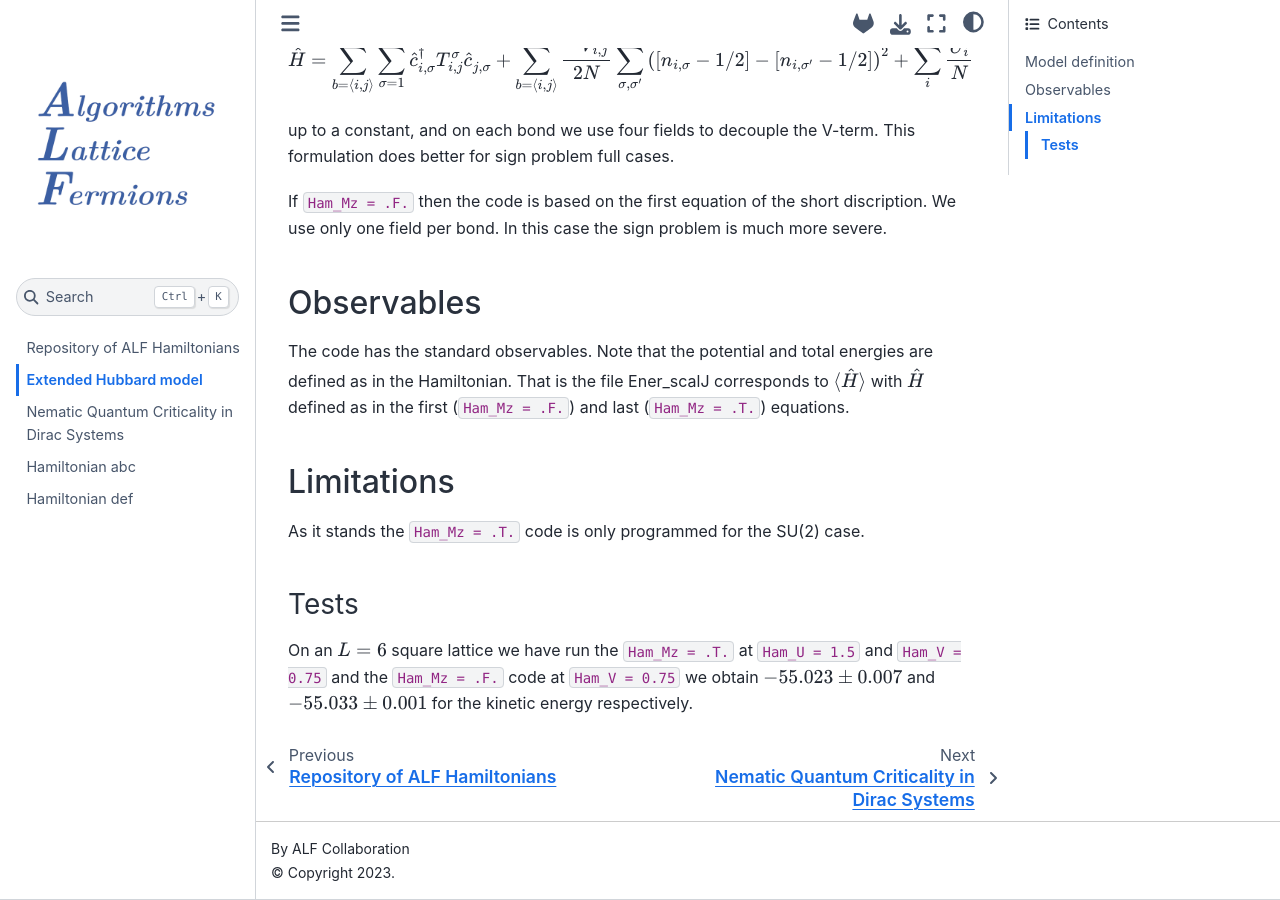
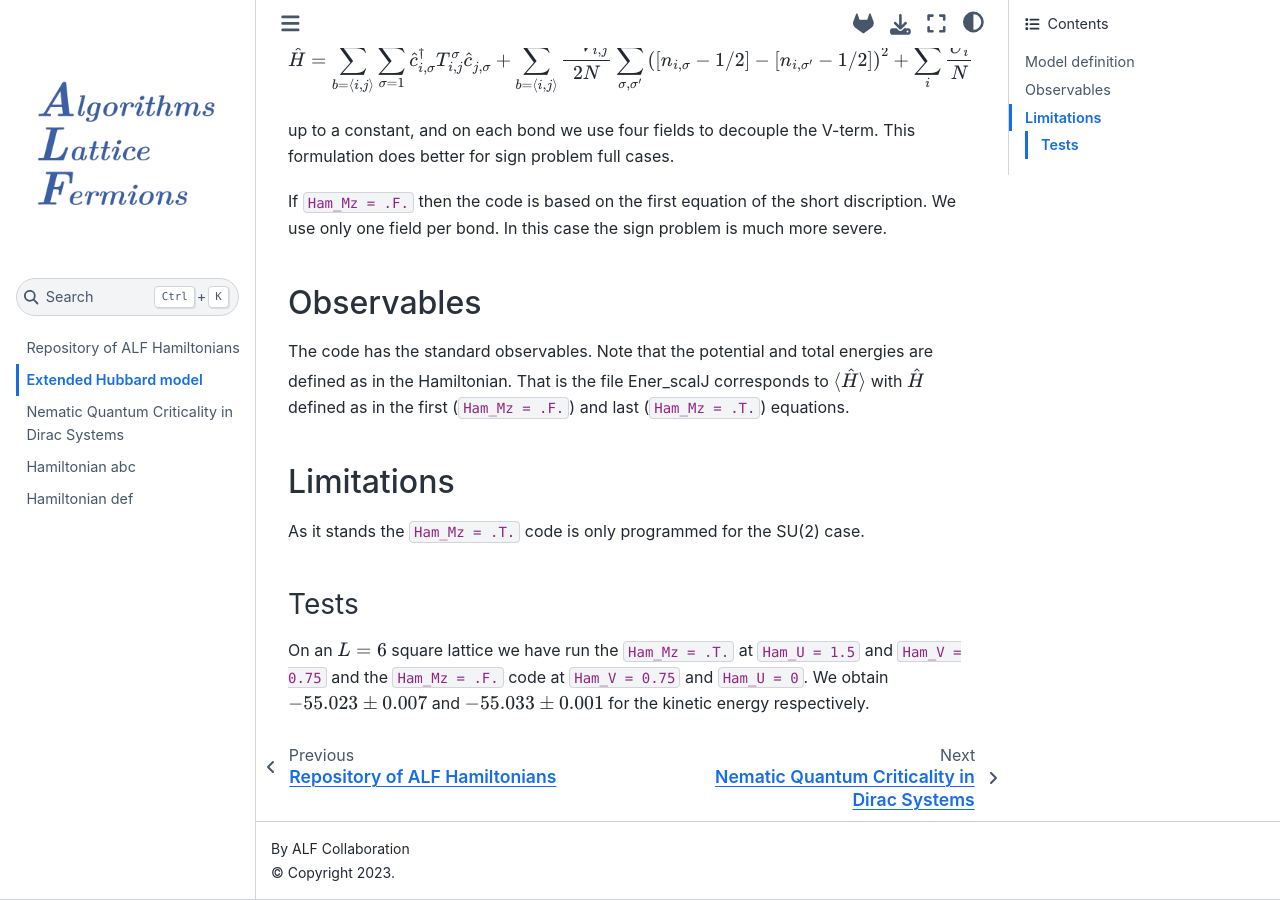
Before and after one commit to ALF-QMC/Hamiltonians, a Jupyter Book: the page built from Hamiltonians/Extended_Hubbard_Model/README.md, in a window 1280 px wide and 900 px high, scrolled down 1470 px. Built offline with Jupyter Book 1.0.4 settings and Sphinx 7.4.7 and the Sphinx Book theme 1.1.4, drawn with Linux system fonts in a browser that asks for light colours.

Commit message:
Update file README.md

```diff
--- a/Hamiltonians/Extended_Hubbard_Model/README.md
+++ b/Hamiltonians/Extended_Hubbard_Model/README.md
@@ -79,4 +79,4 @@
 
 ### Tests
 
-On an $L=6$  square lattice  we  have run the  `Ham_Mz = .T.`   at `Ham_U = 1.5`  and `Ham_V = 0.75` and the `Ham_Mz = .F.`  code  at `Ham_V = 0.75` we  obtain  $-55.023 \pm 0.007$  and $-55.033 \pm 0.001$ for the kinetic energy respectively.
+On an $L=6$  square lattice  we  have run the  `Ham_Mz = .T.`   at `Ham_U = 1.5`  and `Ham_V = 0.75` and the `Ham_Mz = .F.`  code  at `Ham_V = 0.75` and `Ham_U = 0`. We  obtain  $-55.023 \pm 0.007$  and $-55.033 \pm 0.001$ for the kinetic energy respectively.
```
